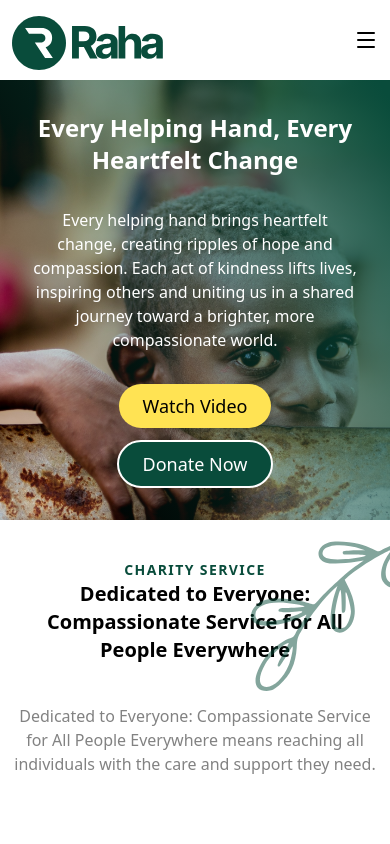
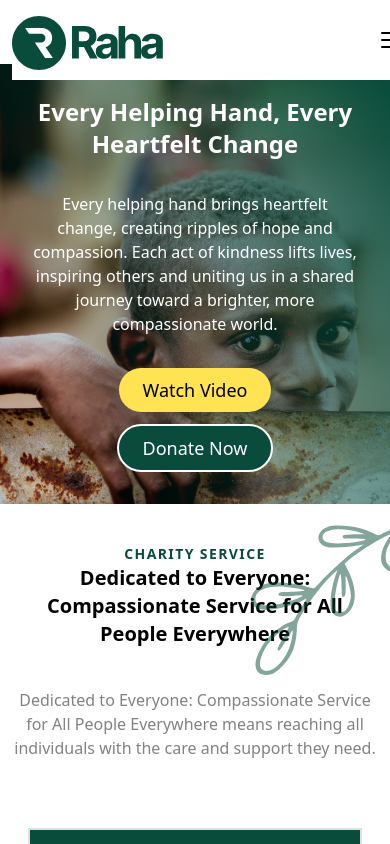
Before and after one commit to Prudentdev-xyz/Raha-app-new, a React (Vite) app: page / in a window 390 px wide. Shown: the top 844 px of the page. Built offline with nearby package versions, Linux system fonts and the light colour scheme.

Commit message:
fixed-Header-fixed

```diff
--- a/src/components/layouts/Header.jsx
+++ b/src/components/layouts/Header.jsx
@@ -31,7 +31,7 @@ export const Header = () => {
 
   return (
     <>
-      <div className="flex justify-between items-center max-w-screen-2 mx-3 md:mx-9 py-4">
+      <div className="flex justify-between items-center max-w-screen-2 mx-3 md:mx-9 py-4 md:static fixed top-0 left-0 w-full bg-white z-20">
         <div className="h-12">
           <a href="/">
             <img src={logo} alt="logo" />
@@ -63,7 +63,7 @@ export const Header = () => {
       </div>
 
       {Open && (
-        <div className="md:hidden bg-tetiary border-t border-gray-200 shadow-lg h-screen z-10 w-full fixed">
+        <div className="md:hidden bg-tetiary border-t border-gray-200 shadow-lg h-screen z-10 w-full fixed top-16 left-0">
           <ul className="py-4 flex flex-col items-center justify-center static">
             {links.map((link) => (
               <a href={link.link}>
@@ -83,6 +83,8 @@ export const Header = () => {
           </ul>
         </div>
       )}
+
+      <div className="md:hidden h-16" />
     </>
   );
 };
```
